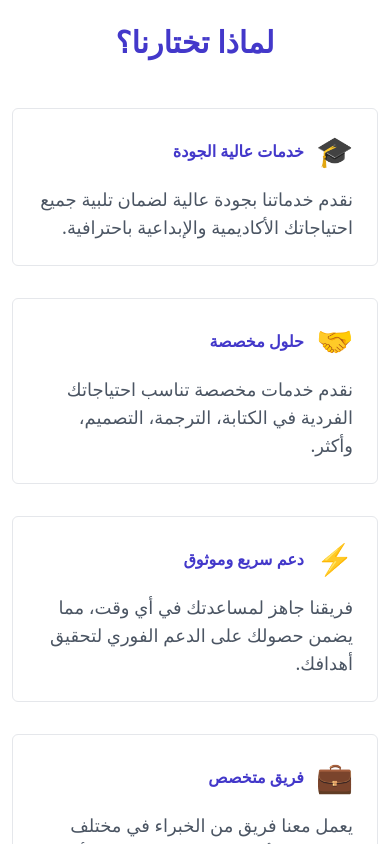
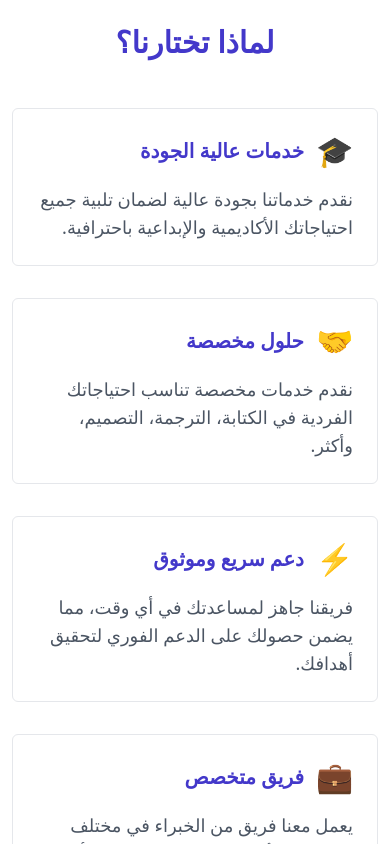
Before and after one commit to mahmoud709/knoldgeguide, a React (Vite) app: page / in a window 390 px wide. Shown: the part 2100-2944 px from the top of the page. Built offline with nearby package versions, Linux system fonts and the light colour scheme.

Commit message:
change size of text at whyus component at mobile screen

```diff
--- a/src/components/WhyUs/WhyUs.jsx
+++ b/src/components/WhyUs/WhyUs.jsx
@@ -40,7 +40,7 @@ export default function WhyUs() {
                   <div key={index} className="bg-white p-6 rounded-md border hover:bg-gray-50">
                      <div className="flex gap-3 items-center mb-4">
                         <span className="text-main-600 text-3xl">{feature.icon}</span>
-                        <h3 className="ml-4 md:text-2xl font-bold text-main-700">{feature.title}</h3>
+                        <h3 className="ml-4 md:text-2xl text-xl font-bold text-main-700">{feature.title}</h3>
                      </div>
                      <p className="text-gray-600 text-lg">
                         {feature.description}
```
